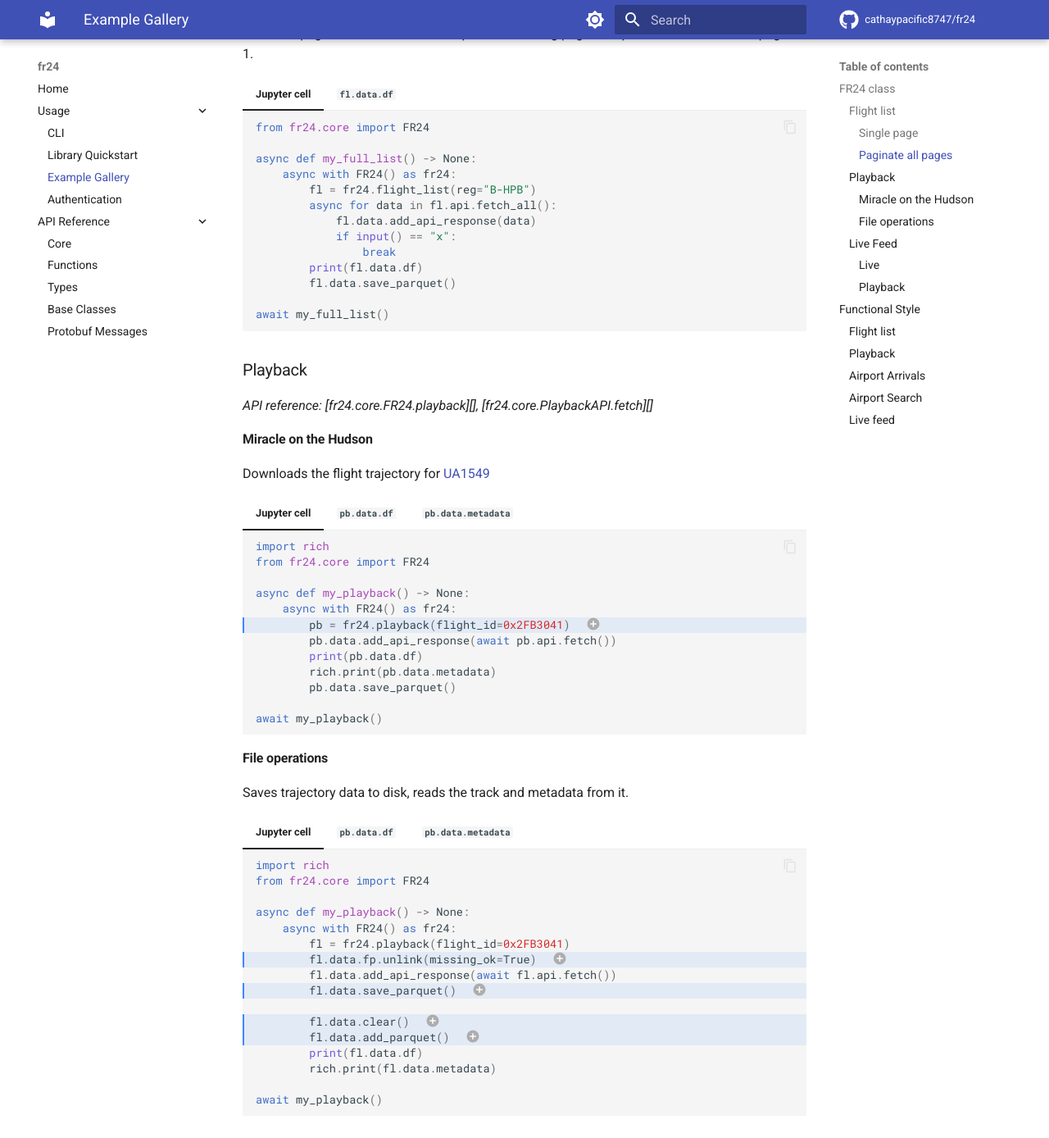
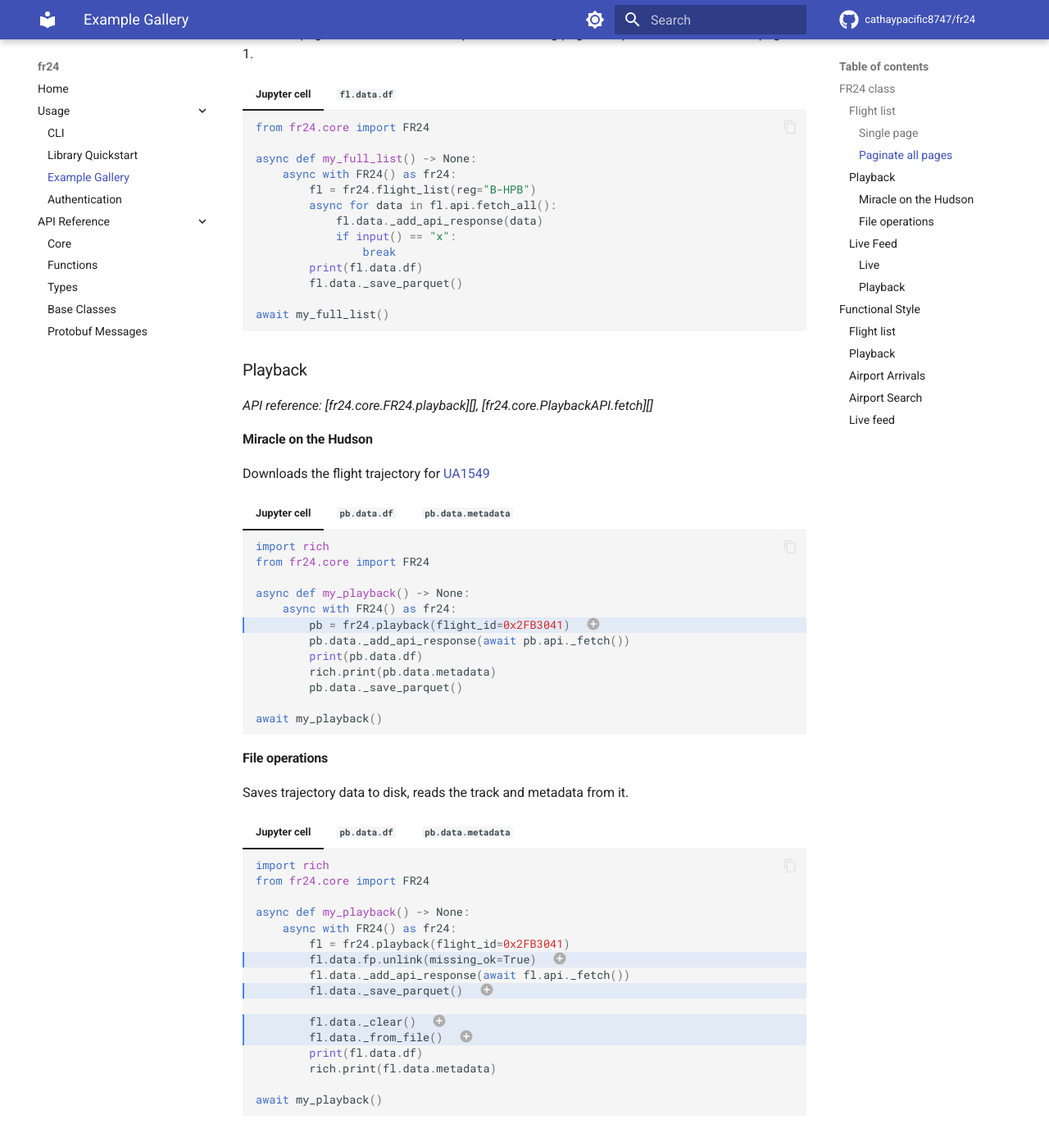
Before and after one commit to cathaypacific8747/fr24, an MkDocs documentation site: the page built from docs/usage/examples.md, in a window 1280 px wide and 1400 px high, scrolled down 816 px. Shown: the top 1388 px of the window at 82% size. Built offline with MkDocs 1.6.1 and Material for MkDocs 9.7.7, drawn with Linux system fonts in a browser that asks for light colours; comment, search, counter and statistics services are not loaded; some of the changed text lies outside the part shown.

Commit message:
refactor(core)!: flight list changes

```diff
--- a/docs/usage/scripts/10_flight_list.py
+++ b/docs/usage/scripts/10_flight_list.py
@@ -7,9 +7,9 @@ from fr24.core import FR24
 async def my_list() -> None:
     async with FR24() as fr24:
         fl = fr24.flight_list(reg="B-HPB")
-        fl.data.add_api_response(await fl.api.fetch())
+        fl.data._add_api_response(await fl.api._fetch())
         print(fl.data.df)
-        fl.data.save_parquet()
+        fl.data._save_parquet()
 
 await my_list()
 # --8<-- [end:script0]
@@ -37,11 +37,11 @@ async def my_full_list() -> None:
     async with FR24() as fr24:
         fl = fr24.flight_list(reg="B-HPB")
         async for data in fl.api.fetch_all():
-            fl.data.add_api_response(data)
+            fl.data._add_api_response(data)
             if input() == "x":
                 break
         print(fl.data.df)
-        fl.data.save_parquet()
+        fl.data._save_parquet()
 
 await my_full_list()
 # --8<-- [end:script1]
@@ -77,3 +77,31 @@ await my_full_list()
 ...
 # --8<-- [end:df1]
 """
+#%%
+from fr24.core import FR24
+
+async def my_list():
+    async with FR24() as fr24:
+        # await fr24.login()
+        raw = await fr24.flight_list.fetch(reg="b-hPb", limit=2)
+        return raw.to_arrow()
+
+data = await my_list()
+data.df
+#%%
+data.save()
+#%%
+from fr24.core import FR24
+
+async def add():
+    async with FR24() as fr24:
+        existing = fr24.flight_list.load(reg="b-hpb")
+        async for raw in fr24.flight_list.fetch_all(reg="b-hPb"):
+            print(raw)
+            existing = existing.concat(raw)
+        return existing
+
+data2 = await add()
+data2.df
+# %%
+data2.save()
--- a/docs/usage/scripts/11_playback.py
+++ b/docs/usage/scripts/11_playback.py
@@ -8,10 +8,10 @@ from fr24.core import FR24
 async def my_playback() -> None:
     async with FR24() as fr24:
         pb = fr24.playback(flight_id=0x2FB3041)  # (1)!
-        pb.data.add_api_response(await pb.api.fetch())
+        pb.data._add_api_response(await pb.api._fetch())
         print(pb.data.df)
         rich.print(pb.data.metadata)
-        pb.data.save_parquet()
+        pb.data._save_parquet()
 
 await my_playback()
 # --8<-- [end:script0]
@@ -65,11 +65,11 @@ async def my_playback() -> None:
     async with FR24() as fr24:
         fl = fr24.playback(flight_id=0x2FB3041)
         fl.data.fp.unlink(missing_ok=True)  # (1)!
-        fl.data.add_api_response(await fl.api.fetch())
-        fl.data.save_parquet()  # (2)!
+        fl.data._add_api_response(await fl.api._fetch())
+        fl.data._save_parquet()  # (2)!
 
-        fl.data.clear()  # (3)!
-        fl.data.add_parquet()  # (4)!
+        fl.data._clear()  # (3)!
+        fl.data._from_file()  # (4)!
         print(fl.data.df)
         rich.print(fl.data.metadata)
 
--- a/docs/usage/scripts/12_livefeed.py
+++ b/docs/usage/scripts/12_livefeed.py
@@ -7,11 +7,11 @@ from fr24.core import FR24
 async def my_feed() -> None:
     async with FR24() as fr24:
         lf = fr24.livefeed()
-        response = await lf.api.fetch()
+        response = await lf.api._fetch()
         print(response)
-        lf.data.add_api_response(response)
+        lf.data._add_api_response(response)
         print(lf.data.df)
-        lf.data.save_parquet()
+        lf.data._save_parquet()
 
 await my_feed()
 # --8<-- [end:script]
@@ -66,7 +66,7 @@ import time
 async def my_feed() -> None:
     async with FR24() as fr24:
         lf = fr24.livefeed(int(time.time() - 86400 * 3))  # (1)!
-        lf.data.add_api_response(await lf.api.fetch())
+        lf.data._add_api_response(await lf.api._fetch())
         print(lf.data.df)
 
 await my_feed()
```
Also changed, not shown: docs/usage/quickstart.md (+3 -9 lines), docs/usage/scripts/00_introduction.py (+21 -0 lines), docs/usage/scripts/01_livefeed_live.py (+4 -4 lines), 7 other files.
